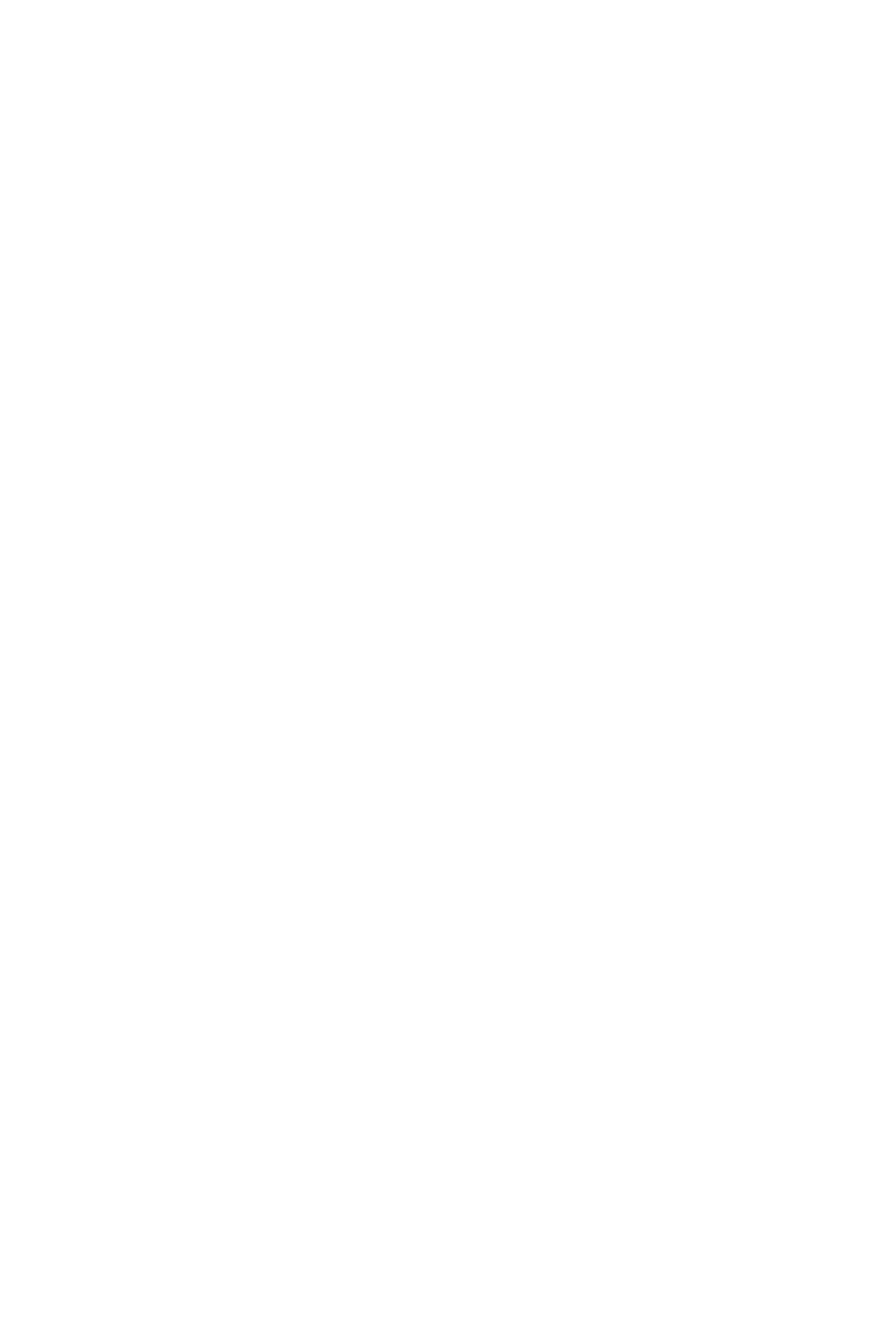
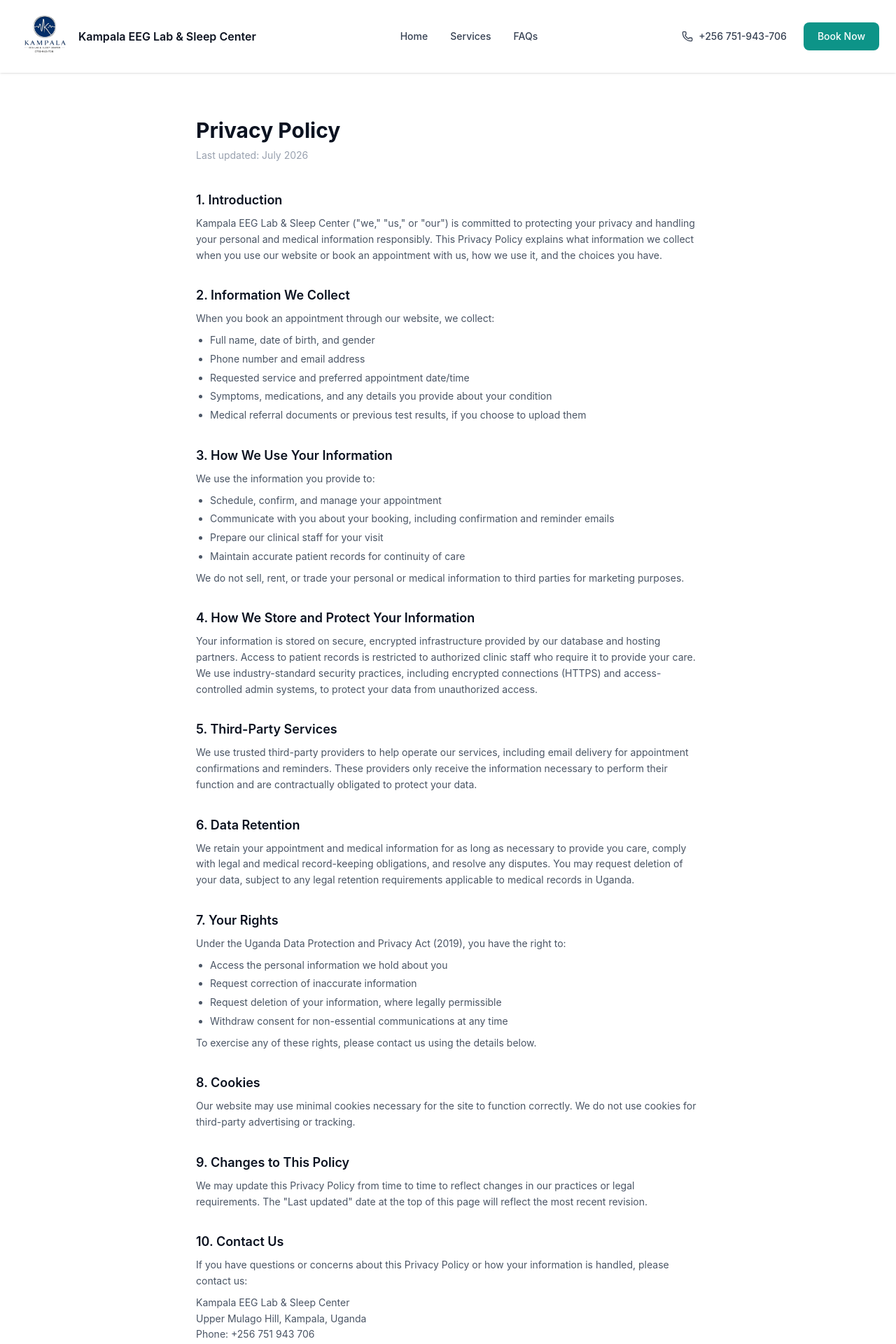
Before and after one commit to KAMPALA-EEG-LAB-SLEEP-CENTER/portal, a React (Vite) app: page /privacy-policy in a window 1280 px wide. Before the commit this address had no page. Shown: the top 1920 px of the page at 70% size. Before the commit the page ends 800 px from the top, so only its background shows below. Built offline with nearby package versions, Linux system fonts and the light colour scheme; the HTML template or start-up script is replaced by a standard one.

Commit message:
feat: add privacy policy page

```diff
--- a/src/App.tsx
+++ b/src/App.tsx
@@ -4,6 +4,7 @@
 import AdminLogin from './pages/AdminLogin';
 import AdminDashboard from './pages/AdminDashboard';
 import ProtectedRoute from './components/ProtectedRoute';
+import PrivacyPolicy from "./pages/PrivacyPolicy";
 
 function App() {
   return (
@@ -11,6 +12,7 @@
       <Route path="/" element={<Home />} />
       <Route path="/book" element={<BookAppointment />} />
       <Route path="/admin" element={<AdminLogin />} />
+      <Route path="/privacy-policy" element={<PrivacyPolicy />} />
       <Route
         path="/admin/dashboard"
         element={
--- a/src/components/Footer.tsx
+++ b/src/components/Footer.tsx
@@ -1,5 +1,6 @@
 import { MapPin, Phone, Clock } from 'lucide-react';
 import logo from "../assets/logo.png";
+import { Link } from "react-router-dom";
 
 const quickLinks = [
   { label: "Home", href: "/#home" },
@@ -98,7 +99,12 @@
             reserved.
           </p>
           <div className="flex gap-6">
-
+            <Link
+              to="/privacy-policy"
+              className="text-xs text-gray-400 hover:text-[#0D9488] transition-colors"
+            >
+              Privacy Policy
+            </Link>
           </div>
         </div>
       </div>
--- /dev/null
+++ b/src/pages/PrivacyPolicy.tsx
@@ -0,0 +1,111 @@
+import Navbar from '../components/Navbar';
+import Footer from '../components/Footer';
+
+function PrivacyPolicy() {
+  return (
+    <>
+      <Navbar />
+      <section className="bg-white py-16">
+        <div className="max-w-3xl mx-auto px-6">
+          <h1 className="text-3xl font-bold text-[#0B1220] mb-2">Privacy Policy</h1>
+          <p className="text-sm text-gray-400 mb-10">Last updated: July 2026</p>
+
+          <div className="flex flex-col gap-8 text-sm text-gray-600 leading-relaxed">
+            <div>
+              <h2 className="text-lg font-semibold text-[#0B1220] mb-2">1. Introduction</h2>
+              <p>
+                Kampala EEG Lab &amp; Sleep Center ("we," "us," or "our") is committed to protecting your privacy and handling your personal and medical information responsibly. This Privacy Policy explains what information we collect when you use our website or book an appointment with us, how we use it, and the choices you have.
+              </p>
+            </div>
+
+            <div>
+              <h2 className="text-lg font-semibold text-[#0B1220] mb-2">2. Information We Collect</h2>
+              <p className="mb-2">When you book an appointment through our website, we collect:</p>
+              <ul className="list-disc pl-5 flex flex-col gap-1">
+                <li>Full name, date of birth, and gender</li>
+                <li>Phone number and email address</li>
+                <li>Requested service and preferred appointment date/time</li>
+                <li>Symptoms, medications, and any details you provide about your condition</li>
+                <li>Medical referral documents or previous test results, if you choose to upload them</li>
+              </ul>
+            </div>
+
+            <div>
+              <h2 className="text-lg font-semibold text-[#0B1220] mb-2">3. How We Use Your Information</h2>
+              <p className="mb-2">We use the information you provide to:</p>
+              <ul className="list-disc pl-5 flex flex-col gap-1">
+                <li>Schedule, confirm, and manage your appointment</li>
+                <li>Communicate with you about your booking, including confirmation and reminder emails</li>
+                <li>Prepare our clinical staff for your visit</li>
+                <li>Maintain accurate patient records for continuity of care</li>
+              </ul>
+              <p className="mt-2">We do not sell, rent, or trade your personal or medical information to third parties for marketing purposes.</p>
+            </div>
+
+            <div>
+              <h2 className="text-lg font-semibold text-[#0B1220] mb-2">4. How We Store and Protect Your Information</h2>
+              <p>
+                Your information is stored on secure, encrypted infrastructure provided by our database and hosting partners. Access to patient records is restricted to authorized clinic staff who require it to provide your care. We use industry-standard security practices, including encrypted connections (HTTPS) and access-controlled admin systems, to protect your data from unauthorized access.
+              </p>
+            </div>
+
+            <div>
+              <h2 className="text-lg font-semibold text-[#0B1220] mb-2">5. Third-Party Services</h2>
+              <p>
+                We use trusted third-party providers to help operate our services, including email delivery for appointment confirmations and reminders. These providers only receive the information necessary to perform their function and are contractually obligated to protect your data.
+              </p>
+            </div>
+
+            <div>
+              <h2 className="text-lg font-semibold text-[#0B1220] mb-2">6. Data Retention</h2>
+              <p>
+                We retain your appointment and medical information for as long as necessary to provide you care, comply with legal and medical record-keeping obligations, and resolve any disputes. You may request deletion of your data, subject to any legal retention requirements applicable to medical records in Uganda.
+              </p>
+            </div>
+
+            <div>
+              <h2 className="text-lg font-semibold text-[#0B1220] mb-2">7. Your Rights</h2>
+              <p className="mb-2">Under the Uganda Data Protection and Privacy Act (2019), you have the right to:</p>
+              <ul className="list-disc pl-5 flex flex-col gap-1">
+                <li>Access the personal information we hold about you</li>
+                <li>Request correction of inaccurate information</li>
+                <li>Request deletion of your information, where legally permissible</li>
+                <li>Withdraw consent for non-essential communications at any time</li>
+              </ul>
+              <p className="mt-2">To exercise any of these rights, please contact us using the details below.</p>
+            </div>
+
+            <div>
+              <h2 className="text-lg font-semibold text-[#0B1220] mb-2">8. Cookies</h2>
+              <p>
+                Our website may use minimal cookies necessary for the site to function correctly. We do not use cookies for third-party advertising or tracking.
+              </p>
+            </div>
+
+            <div>
+              <h2 className="text-lg font-semibold text-[#0B1220] mb-2">9. Changes to This Policy</h2>
+              <p>
+                We may update this Privacy Policy from time to time to reflect changes in our practices or legal requirements. The "Last updated" date at the top of this page will reflect the most recent revision.
+              </p>
+            </div>
+
+            <div>
+              <h2 className="text-lg font-semibold text-[#0B1220] mb-2">10. Contact Us</h2>
+              <p>
+                If you have questions or concerns about this Privacy Policy or how your information is handled, please contact us:
+              </p>
+              <p className="mt-2">
+                Kampala EEG Lab &amp; Sleep Center<br />
+                Upper Mulago Hill, Kampala, Uganda<br />
+                Phone: +256 751 943 706
+              </p>
+            </div>
+          </div>
+        </div>
+      </section>
+      <Footer />
+    </>
+  );
+}
+
+export default PrivacyPolicy;
```
